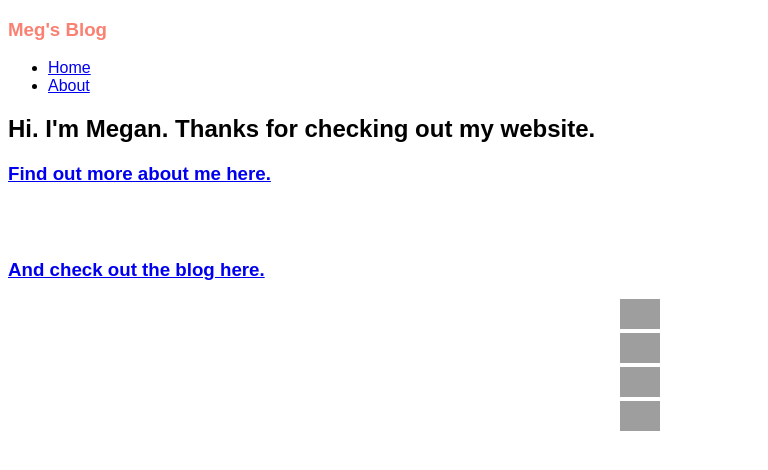
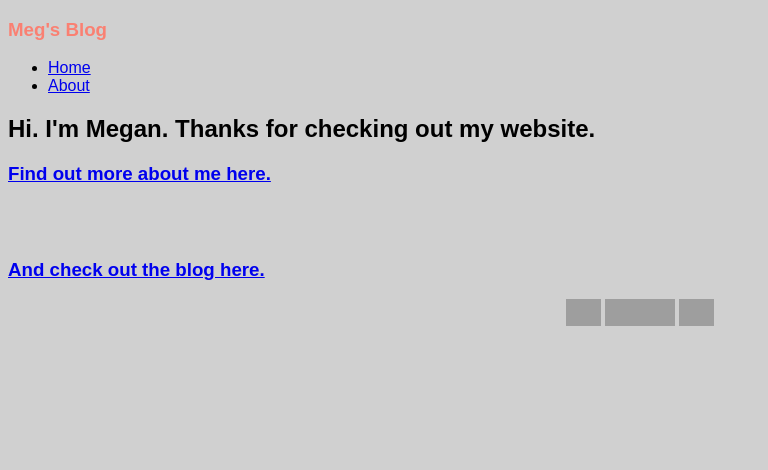
Before and after one commit to meganft/meganft.github.io, a Jekyll site: the page built from index.html, in a window 1280 px wide. Shown: the top 470 px of the page, without its empty margins (0-768 px from the left). Built offline with Jekyll 4.4.1, drawn with Linux system fonts in a browser that asks for light colours; grey boxes are pictures that could not be loaded.

Commit message:
footer buttons smaller

```diff
--- a/_includes/footer.html
+++ b/_includes/footer.html
@@ -1,11 +1,6 @@
     </div>
   </body>
   <p id="buttons">
-  				<span></span><a href="mailto:meganftalbot@gmail.com"><img src="https://openclipart.org/image/2400px/svg_to_png/216531/Mail-Icon-White-on-Grey.png" width= "40"></a></li>
-          <br>
-  				<span></span><a href="https://www.linkedin.com/in/megan-talbot" ><img src="http://image.flaticon.com/icons/svg/34/34227.svg" width = "40"></a></li>
-          <br>
-          <span></span><a href="https://twitter.com/megantalbot"><img src="http://icons.iconarchive.com/icons/limav/flat-gradient-social/256/Twitter-icon.png" width= "40"></a></li>
-          <br>
-          <span></span><a href="https://github.com/meganft"><img src="http://image.flaticon.com/icons/svg/25/25231.svg" width= "40"></a></li>
+  				<span></span><a href="mailto:meganftalbot@gmail.com"><img src="https://openclipart.org/image/2400px/svg_to_png/216531/Mail-Icon-White-on-Grey.png" width= "35"></a> <span></span><a href="https://www.linkedin.com/in/megan-talbot" ><img src="http://image.flaticon.com/icons/svg/34/34227.svg" width = "35"></a><a href="https://twitter.com/megantalbot"><img src="http://icons.iconarchive.com/icons/limav/flat-gradient-social/256/Twitter-icon.png" width= "35"></a>
+          <a href="https://github.com/meganft"><img src="http://image.flaticon.com/icons/svg/25/25231.svg" width= "35"></a>
 </html>
--- a/css/styles.css
+++ b/css/styles.css
@@ -3,12 +3,14 @@ html{
 }
 
 body {
-  background-color: ##f2f2f2;
+  background-color: #D0D0D0;
   font-family: Arial
 }
 title {
   color: #fa8072;
   font-family: Arial
+  text-align: center
+  font-size: 48px
 }
 h3 {
   color: #fa8072;
```
